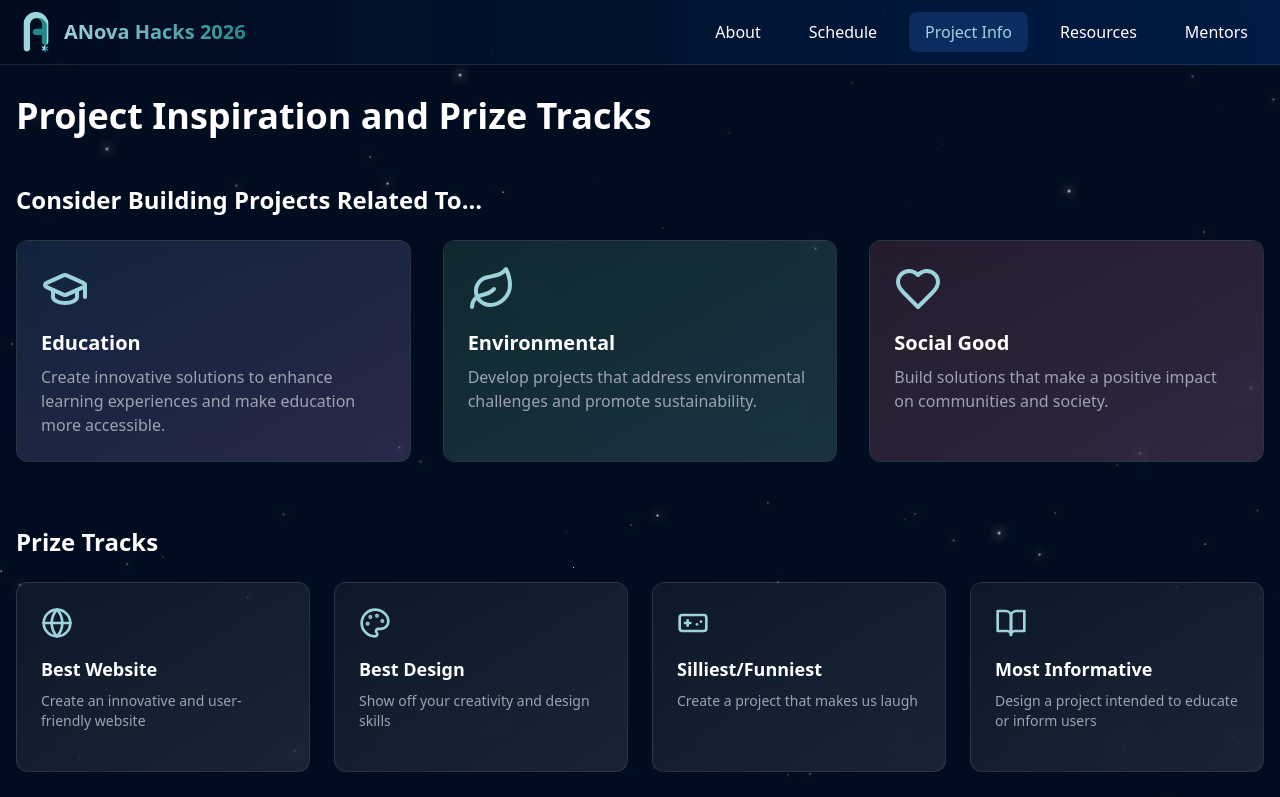
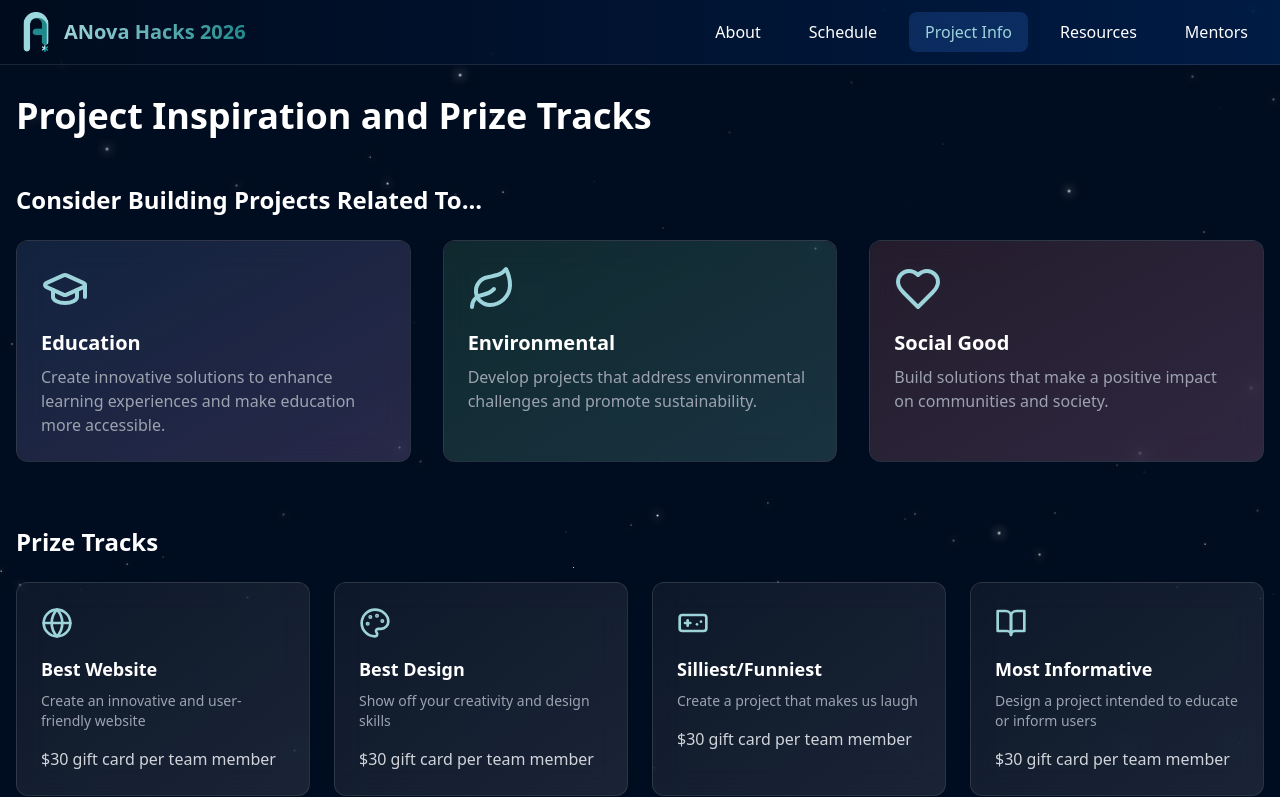
Before and after one commit to slingann/anova-hacks-26, a React (Vite) app: page /projects in a window 1280 px wide. Shown: the top 797 px of the page. Built offline with nearby package versions, Linux system fonts and the light colour scheme.

Commit message:
Remove prize display from track and add to challenge

```diff
--- a/src/pages/Projects.tsx
+++ b/src/pages/Projects.tsx
@@ -98,7 +98,6 @@ const Projects = () => {
               <div className="text-blue-400 mb-4">{track.icon}</div>
               <h3 className="text-xl font-semibold mb-2">{track.name}</h3>
               <p className="text-gray-400">{track.description}</p>
-              <p className="text-gray-300">{track.prize}</p>
             </div>
           </motion.div>
         ))}
@@ -126,6 +125,7 @@ const Projects = () => {
             <div className="text-blue-400 mb-4">{challenge.icon}</div>
             <h3 className="text-lg font-semibold mb-2">{challenge.name}</h3>
             <p className="text-gray-400 text-sm mb-4">{challenge.description}</p>
+            <p className="text-gray-300">{challenge.prize}</p>
           </motion.div>
         ))}
       </div>
```
